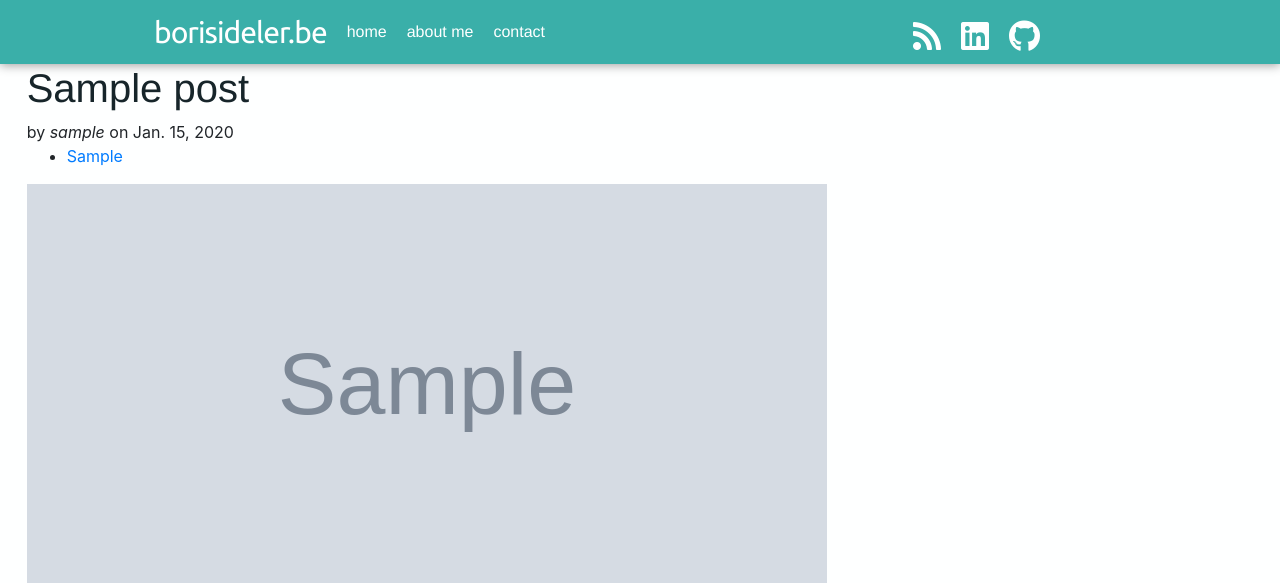
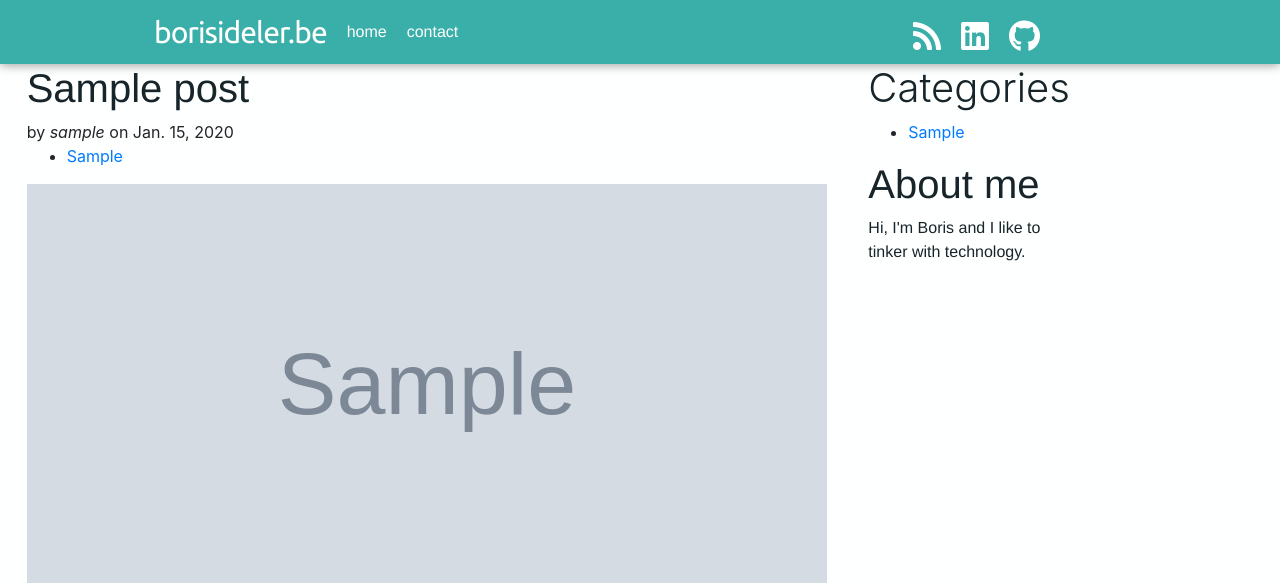
Before and after one commit to BorisIdeler/blog, a Django app: page /blog/1/post/ in a window 1280 px wide. Shown: the top 583 px of the page. Run offline with Django 3.2, Linux system fonts and the light colour scheme; tables that the repository leaves empty hold one stand-in row (values such as "Sample post"); grey boxes marked "Sample" are stand-in pictures; parts of the project's set-up code (start-up, migrations or seed data) failed here and were passed over; some libraries are stand-ins or nearby versions.

Commit message:
some changes

```diff
--- a/blog/apps.py
+++ b/blog/apps.py
@@ -1,5 +1,4 @@
 from django.apps import AppConfig
-
 
 class BlogConfig(AppConfig):
     name = 'blog'
--- a/blog/static/css/blog.css
+++ b/blog/static/css/blog.css
@@ -356,9 +356,15 @@ i {
   color: #2B7A78;
 }
 
+.post-sidebar {
+  margin-left: 70px;
+}
+
 #question-submitted {
   position: fixed;
   width: 400px;
   left: 50%;
+  top: 50%;
+  text-align: center;
   margin-left: -200px;
 }
--- a/blog/templates/base.html
+++ b/blog/templates/base.html
@@ -15,7 +15,7 @@
     <link rel="stylesheet" href="{% static 'css/blog.css' %}">
     <link rel="stylesheet" href="https://use.fontawesome.com/releases/v5.3.1/css/all.css" integrity="sha384-mzrmE5qonljUremFsqc01SB46JvROS7bZs3IO2EmfFsd15uHvIt+Y8vEf7N7fWAU"
         crossorigin="anonymous">
-        <link href="https://fonts.googleapis.com/css?family=Montserrat|Raleway|Ubuntu|Roboto|Noto+Sans+JP" rel="stylesheet">
+    <link href="https://fonts.googleapis.com/css?family=Montserrat|Raleway|Ubuntu|Roboto|Noto+Sans+JP" rel="stylesheet">
     <script src='https://www.google.com/recaptcha/api.js'></script>
 </head>
 
@@ -25,8 +25,6 @@
             <nav id="navbar">
                 <a class="nav-left" href="{% url 'blog:index' %}" id="logo">borisideler.be</a>
                 <a class="nav-left nav-hover" href="{% url 'blog:index' %}">home</a>
-                <!-- <a class="nav-left nav-hover" href="{% url 'blog:projects' %}">projects</a> -->
-                <a class="nav-left nav-hover" href="{% url 'blog:about' %}">about me</a>
                 <a class="nav-left nav-hover" href="{% url 'blog:contact' %}">contact</a>
                 <div class="nav-icons">
                     <a class="nav-right nav-hover" href="https://github.com/BorisIdeler">
--- a/blog/templates/contact.html
+++ b/blog/templates/contact.html
@@ -5,7 +5,7 @@
                 <h1>Do you have a question?</h1>
                 <form action="{% url 'blog:contact' %}" method="POST">
                     {% csrf_token %} {{ form|crispy }}
-                    <div class="g-recaptcha" data-sitekey="6Lf5HHYUAAAAABKA7NjE_uhS_XSYYNJTg1cXHFrL"></div>
+                    <div class="g-recaptcha" data-sitekey="6Ld0j3oUAAAAAAAeyPwMMWLBYq2GSrlWKGR1iILh"></div>
                     <button type="submit" class="btn-blog">Submit</button>
                 </form>
             </div>
--- a/blog/templates/post.html
+++ b/blog/templates/post.html
@@ -1,7 +1,6 @@
 {% extends 'base.html' %} {% load crispy_forms_tags %} {% block content %}
 
 <div class="container-fluid">
-
     <div class="row">
         <div class="col-md-8">
             <div class="post">
@@ -37,17 +36,30 @@
 
                     <form action="{% url 'blog:post' post.id %}" method="POST">
                         {% csrf_token %} {{ form|crispy }}
-                    <div class="g-recaptcha" data-sitekey="6Lf5HHYUAAAAABKA7NjE_uhS_XSYYNJTg1cXHFrL"></div>
+                        <div class="g-recaptcha" data-sitekey="6Ld0j3oUAAAAAAAeyPwMMWLBYq2GSrlWKGR1iILh"></div>
                         <button type="submit" class="btn-blog">Submit</button>
                     </form>
                 </div>
+        </div>
+        <div class="col-md-2 post-sidebar">
 
+            <div id="categorie">
+                <h1>Categories</h1>
+                <ul class="categories">
+                    {% for categorie in categories %}
+                    <li><a href="{% url 'blog:categorie' categorie.id %}">{{ categorie.categorie }}</a></li>
+                    {% endfor %}
+                </ul>
             </div>
-
-
+            <div id="about">
+                <h1>About me</h1>
+                <p>Hi, I'm Boris and I like to tinker with technology.</p>
+            </div>
+        </div>
+    </div>
 </div>
 
 
 
-</div>
+
 {% endblock %}
--- a/blog/templates/question_submitted.html
+++ b/blog/templates/question_submitted.html
@@ -1,7 +1,7 @@
 {% extends 'base.html' %}
 
 {% block content %}
-<div id="question_submitted">
+<div id="question-submitted">
     <p>Thank you for your question!</p>
     <a href="{% url 'blog:index' %}">Return to homepage</a>
 </div>
--- a/blog/urls.py
+++ b/blog/urls.py
@@ -6,8 +6,6 @@ from .feeds import LatestPostsFeed
 app_name = 'blog'
 urlpatterns = [
     path('', views.index, name='index'),
-    path('projects/', views.projects, name='projects'),
-    path('about/', views.about, name='about'),
     path('contact/', views.contact, name='contact'),
     path('question-submitted/', views.question_submitted, name='question-submitted'),
     path('<pk>/post/', views.post, name='post'),
--- a/blog/views.py
+++ b/blog/views.py
@@ -1,62 +1,107 @@
 from django.shortcuts import render, redirect
 from django.http import HttpResponseRedirect
 from django.urls import reverse
+from django.conf import settings
 
 from .models import Post, Categorie, Contact, Comment
 from .forms import ContactForm, CommentForm
 from .tasks import send_mail
-from .utils import validate_captcha
+from .utils import validate_captcha, get_logger
+
+logger = get_logger(__name__)
 
 def index(request):
+    logger.info(request)
+    logger.info('Index')
+    logger.debug('Getting all index posts')
     posts = Post.objects.all().order_by('-date_published')
+    logger.debug('Getting all categories')
     categories = Categorie.objects.all()
+    logger.debug('Rendering and returning index request')
     return render(request, 'index.html', { 'posts': posts, 'categories': categories })
 
-def projects(request):
-    return render(request, 'projects.html')
-
 def categorie(request, pk):
+    logger.info(request)
+    logger.info('Categorie')
+    logger.debug('Getting all posts in {}'.format(pk))
     posts = Post.objects.filter(categories=pk).order_by('-date_published')
+    logger.debug('Getting all categorie categories')
     categories = Categorie.objects.all()
+    logger.debug('Rendering and returning categorie request')
     return render(request, 'index.html', { 'posts': posts, 'categories': categories })
 
-def about(request):
-    return render(request, 'about.html')
-
 def contact(request):
+    logger.info(request)
+    logger.info('Contact')
+    logger.debug('Checking contact request method')
     if request.method == 'POST':
+        logger.debug('Contact request method is POST')
         form = ContactForm(request.POST)
 
+        logger.debug('Checking if contact form is valid')
         if form.is_valid():
+            logger.debug('Contact form is valid')
+            logger.debug('Validating contact captcha')
             result = validate_captcha(request)
             if result['success']:
+                logger.debug('Contact captcha is valid')
+                logger.debug('Cleaning and saving contact form data')
                 contact = Contact(first_name=form.cleaned_data['first_name'], last_name=form.cleaned_data['last_name'], email=form.cleaned_data['email'], question=form.cleaned_data['question'])
                 contact.save()
+                logger.debug('Contact form data saved')
+                logger.debug('Sending contact mail')
                 send_mail(form.cleaned_data['question'])
+                logger.debug('Redirecting to question_submitted')
                 return HttpResponseRedirect(reverse('blog:question-submitted'))
+            else:
+                logger.error('Contact form captcha is not valid')
+                logger.error(result)
     else:
+        logger.debug('Contact request method is not POST.')
         form = ContactForm()
 
+    logger.debug('Returning contact form')
     return render(request, 'contact.html', { 'form': form })
 
 def question_submitted(request):
+    logger.info(request)
+    logger.info('Question submitted')
+    logger.debug('Rendering and returning question_submitted request')
     return render(request, 'question_submitted.html')
 
 def post(request, pk):
+    logger.info(request)
+    logger.info('Post request')
+    logger.debug('Getting post {}'.format(pk))
     post = Post.objects.get(pk=pk)
+    logger.debug('Getting all comments in {}'.format(pk))
     comments = post.comment_set.all()
     count = comments.count()
+    logger.debug('Getting all categories')
+    categories = Categorie.objects.all()
 
+    logger.debug('Getting post request method')
     if request.method == 'POST':
+        logger.debug('Request method is POST')
         form = CommentForm(request.POST)
         if form.is_valid():
+            logger.debug('Post request form is valid')
+            logger.debug('Validating post captcha')
             result = validate_captcha(request)
             if result['success']:
+                logger.debug('Post captcha is valid')
+                logger.debug('Cleaning post data')
                 comment = Comment(name=form.cleaned_data['name'], comment=form.cleaned_data['comment'], post_id=post)
+                logger.debug('Saving post comment')
                 comment.save()
+                logger.debug('Sending post comment mail')
                 send_mail(form.cleaned_data['comment'])
+                logger.debug('Rendering and returning post request')
                 return redirect('blog:post', post.id)
+            else:
+                logger.error('Post captcha is not valid')
     else:
+        logger.debug('Post request method is not POST.')
         form = CommentForm()
 
-    return render(request, 'post.html', { 'post': post, 'comments': comments, 'form': form, 'count': count })
+    return render(request, 'post.html', { 'post': post, 'comments': comments, 'form': form, 'count': count, 'categories': categories })
--- a/mysite/config.py
+++ b/mysite/config.py
@@ -7,7 +7,7 @@ class Config:
     SECRET_KEY = os.environ.get('BLOG_SECRET_KEY') or ''
 
     # Recaptcha key
-    GOOGLE_RECAPTCHA_SECRET_KEY = os.environ.get(
+    BLOG_GOOGLE_RECAPTCHA_SECRET_KEY = os.environ.get(
         'BLOG_GOOGLE_RECAPTCHA_SECRET_KEY') or ''
 
     # Debug
@@ -20,5 +20,6 @@ class Config:
     BLOG_DB_USER = os.environ.get('BLOG_DB_USER') or ''
     BLOG_DB_PASSWORD = os.environ.get('BLOG_DB_PASSWORD') or ''
 
-    # Celery
+    # Redis
     BLOG_REDIS_URL = os.environ.get('BLOG_REDIS_URL') or ''
+    BLOG_REDIS_PASSWORD = os.environ.get('BLOG_REDIS_PASSWORD') or ''
--- a/mysite/settings.py
+++ b/mysite/settings.py
@@ -24,7 +24,7 @@ BASE_DIR = os.path.dirname(os.path.dirname(os.path.abspath(__file__)))
 SECRET_KEY = Config.SECRET_KEY
 
 # Google reCaptcha key
-GOOGLE_RECAPTCHA_SECRET_KEY = Config.GOOGLE_RECAPTCHA_SECRET_KEY
+GOOGLE_RECAPTCHA_SECRET_KEY = Config.BLOG_GOOGLE_RECAPTCHA_SECRET_KEY
 
 # SECURITY WARNING: don't run with debug turned on in production!
 DEBUG = Config.DEBUG
--- /dev/null
+++ b/requirements.txt
@@ -0,0 +1,3 @@
+django
+celery
+django-crispy-forms
```
Also changed, not shown: blog/utils.py (+15 -0 lines), 2 other files. Lines whose indentation alone changed are shown as unchanged.
